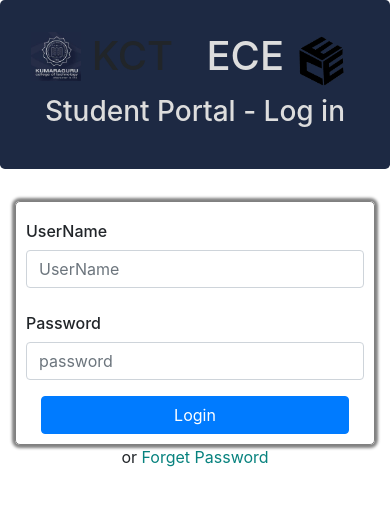
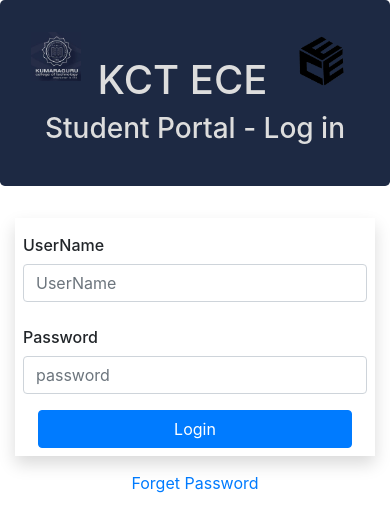
Before and after one commit to PGOKULNATH/f40-student_portal, a React (Create React App) app: page /f40/Courses in a window 390 px wide. Shown: the top 532 px of the page. Built offline with nearby package versions, Linux system fonts and the light colour scheme.

Commit message:
Fix black ttile on mobile

```diff
--- a/src/components/Header.js
+++ b/src/components/Header.js
@@ -31,16 +31,14 @@
               alt="KCT"
               style={{ float: "left", width: "50px" }}
             />
-            <h1 style={{ float: "left" }}> &nbsp;KCT</h1>
             <img
               src="ece_logo.png"
               alt="ECE"
               style={{ float: "right", width: "75px" }}
             />
-            <h1 className="m-text-light" style={{ float: "right" }}>
-              ECE
-            </h1>
-            <h3 className="m-text-light" style={{ clear: "both" }}>
+            <br />
+            <h1 className="m-text-light text-center">KCT ECE</h1>
+            <h3 className="m-text-light text-center">
               Student Portal - Log in
             </h3>
           </div>
--- a/src/components/Home.js
+++ b/src/components/Home.js
@@ -21,7 +21,7 @@
   const Jumb = () => {
     if (j) {
       return (
-        <div className="jumbotron rounded-0 d-none d-md-block m-primary-bg">
+        <div className="jumbotron shadow rounded-0 d-none d-md-block m-primary-bg">
           <center>
             <div className="container">
               <img
--- a/src/components/Login.js
+++ b/src/components/Login.js
@@ -1,23 +1,21 @@
-import React, {Fragment, useState, useContext, useEffect} from 'react';
-import {Modal, ModalHeader, ModalBody} from 'reactstrap';
-import UserContext from '../context/user/UserContext';
-import AlertContext from '../context/alert/alertContext';
-import axios from 'axios';
-import server from '../config/server';
-import Header from './Header';
-import Alerts from './Alerts';
+import React, { Fragment, useState, useContext, useEffect } from "react";
+import { Modal, ModalHeader, ModalBody } from "reactstrap";
+import UserContext from "../context/user/UserContext";
+import AlertContext from "../context/alert/alertContext";
+import axios from "axios";
+import server from "../config/server";
+import Header from "./Header";
+import Alerts from "./Alerts";
 
 const Login = props => {
-
   const userContext = useContext(UserContext);
   const alertContext = useContext(AlertContext);
 
-  const {setAlert} = alertContext;
-  const {login, error, clearErrors} = userContext;
+  const { setAlert } = alertContext;
+  const { login, error, clearErrors } = userContext;
 
   useEffect(() => {
-
-    if(error !== null){
+    if (error !== null) {
       setAlert(error);
       clearErrors();
     }
@@ -26,27 +24,29 @@
   }, [error]);
 
   const [user, setUser] = useState({
-    username : '',
-    password : ''
+    username: "",
+    password: ""
   });
-  const [person, setPerson] = useState('');
+  const [person, setPerson] = useState("");
   const [newpwd, setnewpwd] = useState({
-    otp : '',
-    pwd : ''
+    otp: "",
+    pwd: ""
   });
 
   const { username, password } = user;
   const { otp, pwd } = newpwd;
 
-  const [isUserModalOpen, toggleUserModal] = useState(false)
-  const [isnewpwdModalOpen, togglenewpwdModal] = useState(false)
+  const [isUserModalOpen, toggleUserModal] = useState(false);
+  const [isnewpwdModalOpen, togglenewpwdModal] = useState(false);
 
-  const onChange = event => setUser({...user, [event.target.name] : event.target.value});
+  const onChange = event =>
+    setUser({ ...user, [event.target.name]: event.target.value });
 
   const onPersonChange = e => setPerson(e.target.value);
-  const onnewpwdChange = e => setnewpwd({
+  const onnewpwdChange = e =>
+    setnewpwd({
       ...newpwd,
-    [e.target.name] : e.target.value
+      [e.target.name]: e.target.value
     });
 
   const submitnewpwd = e => {
@@ -55,30 +55,32 @@
     userpwd.username = person;
     userpwd.password = pwd;
     userpwd.OTP = otp;
-    axios.post(server + '/passwordchange',userpwd)
-    .then(()=>{
-      togglenewpwdModal(!isnewpwdModalOpen)
+    axios
+      .post(server + "/passwordchange", userpwd)
+      .then(() => {
+        togglenewpwdModal(!isnewpwdModalOpen);
       })
-    .catch(err => console.log(err))
-  }
+      .catch(err => console.log(err));
+  };
 
   const submitUser = e => {
     e.preventDefault();
     let user = {};
     user.username = person;
-    axios.post(server + '/otprequest',user)
-    .then(()=>{
-      toggleUserModal(!isUserModalOpen)
-      togglenewpwdModal(!isnewpwdModalOpen)
+    axios
+      .post(server + "/otprequest", user)
+      .then(() => {
+        toggleUserModal(!isUserModalOpen);
+        togglenewpwdModal(!isnewpwdModalOpen);
       })
-    .catch((err)=>console.log(err))
-  }
+      .catch(err => console.log(err));
+  };
 
   const onSubmit = event => {
     event.preventDefault();
-    if(username === '' || password === ''){
-      setAlert('Please fill all the fields');
-    }else {
+    if (username === "" || password === "") {
+      setAlert("Please fill all the fields");
+    } else {
       login({
         username,
         password
@@ -86,22 +88,21 @@
     }
   };
 
-  return(
+  return (
     <Fragment>
       <Header />
       <div className="container">
         <div className="row">
           <div className="col-12 col-md-8 offset-md-2">
             <Alerts />
-            <form onSubmit = {onSubmit}
-              style={{
-                border : '1px solid gray',
-                padding : '10px',
-                borderRadius : '5px',
-                boxShadow : '0px 0px 3px 3px gray'
-              }}>
+            <form onSubmit={onSubmit} className="p-2 shadow">
               <div className="form-group row">
-                <label htmlFor="username" className="col-form-label col-12 col-md-2 h6">UserName </label>
+                <label
+                  htmlFor="username"
+                  className="col-form-label col-12 col-md-2 h6"
+                >
+                  UserName{" "}
+                </label>
                 <div className="col-12 col-md-10">
                   <input
                     type="text"
@@ -109,13 +110,18 @@
                     id="username"
                     className="form-control"
                     placeholder="UserName"
-                    value = {username}
-                    onChange = {onChange}
+                    value={username}
+                    onChange={onChange}
                   />
                 </div>
               </div>
               <div className="form-group row">
-                <label htmlFor="password" className="col-form-label col-12 col-md-2 h6">Password </label>
+                <label
+                  htmlFor="password"
+                  className="col-form-label col-12 col-md-2 h6"
+                >
+                  Password{" "}
+                </label>
                 <div className="col-12 col-md-10">
                   <input
                     type="password"
@@ -123,51 +129,115 @@
                     id="password"
                     className="form-control"
                     placeholder="password"
-                    value = {password}
-                    onChange = {onChange}
+                    value={password}
+                    onChange={onChange}
                   />
                 </div>
               </div>
-              <div className="col-12 col-md-4 offset-md-2">
-                <button type="submit" className="btn btn-primary btn-block">Login</button>
+              <div className="col-12 col-md-4 offset-md-4">
+                <button type="submit" className="btn btn-primary btn-block">
+                  Login
+                </button>
               </div>
             </form>
           </div>
         </div>
         <center>
-          or <p style={{display : 'inline', color : '#07827e',cursor:'pointer'}} onClick={() => toggleUserModal(!isUserModalOpen)}>Forget Password</p>
+          <p
+            className="m-2 text-primary btn"
+            onClick={() => toggleUserModal(!isUserModalOpen)}
+          >
+            Forget Password
+          </p>
         </center>
       </div>
 
-      <Modal isOpen = {isUserModalOpen} toggle = {() =>toggleUserModal(!isUserModalOpen)}>
-          <ModalHeader toggle={() => toggleUserModal(!isUserModalOpen)}>Forget Password</ModalHeader>
+      <Modal
+        isOpen={isUserModalOpen}
+        toggle={() => toggleUserModal(!isUserModalOpen)}
+      >
+        <ModalHeader toggle={() => toggleUserModal(!isUserModalOpen)}>
+          Forget Password
+        </ModalHeader>
         <ModalBody>
-            <form onSubmit = {submitUser}>
+          <form onSubmit={submitUser}>
             <div className="form-group row">
               <label className="form-label col-12">User Name</label>
-                <div className="col-12"><input type="text" required onChange={onPersonChange} className="form-control" value={person} name="person"/></div>
+              <div className="col-12">
+                <input
+                  type="text"
+                  required
+                  onChange={onPersonChange}
+                  className="form-control"
+                  value={person}
+                  name="person"
+                />
               </div>
-              <button type="button" className="btn btn-success" onClick={() => toggleUserModal(!isUserModalOpen)}>Cancel</button> &nbsp;
-              <button type="submit" className="btn btn-primary pl-4 pr-4">Submit</button>
+            </div>
+            <button
+              type="button"
+              className="btn btn-success"
+              onClick={() => toggleUserModal(!isUserModalOpen)}
+            >
+              Cancel
+            </button>{" "}
+            &nbsp;
+            <button type="submit" className="btn btn-primary pl-4 pr-4">
+              Submit
+            </button>
           </form>
         </ModalBody>
       </Modal>
 
-        <Modal isOpen = {isnewpwdModalOpen} toggle = {() =>togglenewpwdModal(!isnewpwdModalOpen)}>
-          <ModalHeader toggle={() => togglenewpwdModal(!isnewpwdModalOpen)}>Change Password</ModalHeader>
+      <Modal
+        isOpen={isnewpwdModalOpen}
+        toggle={() => togglenewpwdModal(!isnewpwdModalOpen)}
+      >
+        <ModalHeader toggle={() => togglenewpwdModal(!isnewpwdModalOpen)}>
+          Change Password
+        </ModalHeader>
         <ModalBody>
-            <center className='h5' style={{color:'green'}}>Check Your Email for OTP</center>
-            <form onSubmit = {submitnewpwd}>
+          <center className="h5" style={{ color: "green" }}>
+            Check Your Email for OTP
+          </center>
+          <form onSubmit={submitnewpwd}>
             <div className="form-group row">
               <label className="form-label col-12">OTP</label>
-                <div className="col-12"><input type="text" required onChange={onnewpwdChange} className="form-control" value={otp} name="otp"/></div>
+              <div className="col-12">
+                <input
+                  type="text"
+                  required
+                  onChange={onnewpwdChange}
+                  className="form-control"
+                  value={otp}
+                  name="otp"
+                />
+              </div>
             </div>
             <div className="form-group row">
               <label className="form-label col-12">New password</label>
-                <div className="col-12"><input type="text" required onChange={onnewpwdChange} className="form-control" value={pwd} name="pwd"/></div>
+              <div className="col-12">
+                <input
+                  type="text"
+                  required
+                  onChange={onnewpwdChange}
+                  className="form-control"
+                  value={pwd}
+                  name="pwd"
+                />
               </div>
-              <button type="button" className="btn btn-success" onClick={() => togglenewpwdModal(!isnewpwdModalOpen)}>Cancel</button> &nbsp;
-              <button type="submit" className="btn btn-primary pl-4 pr-4">Submit</button>
+            </div>
+            <button
+              type="button"
+              className="btn btn-success"
+              onClick={() => togglenewpwdModal(!isnewpwdModalOpen)}
+            >
+              Cancel
+            </button>{" "}
+            &nbsp;
+            <button type="submit" className="btn btn-primary pl-4 pr-4">
+              Submit
+            </button>
           </form>
         </ModalBody>
       </Modal>
```
Lines whose indentation alone changed are shown as unchanged.
